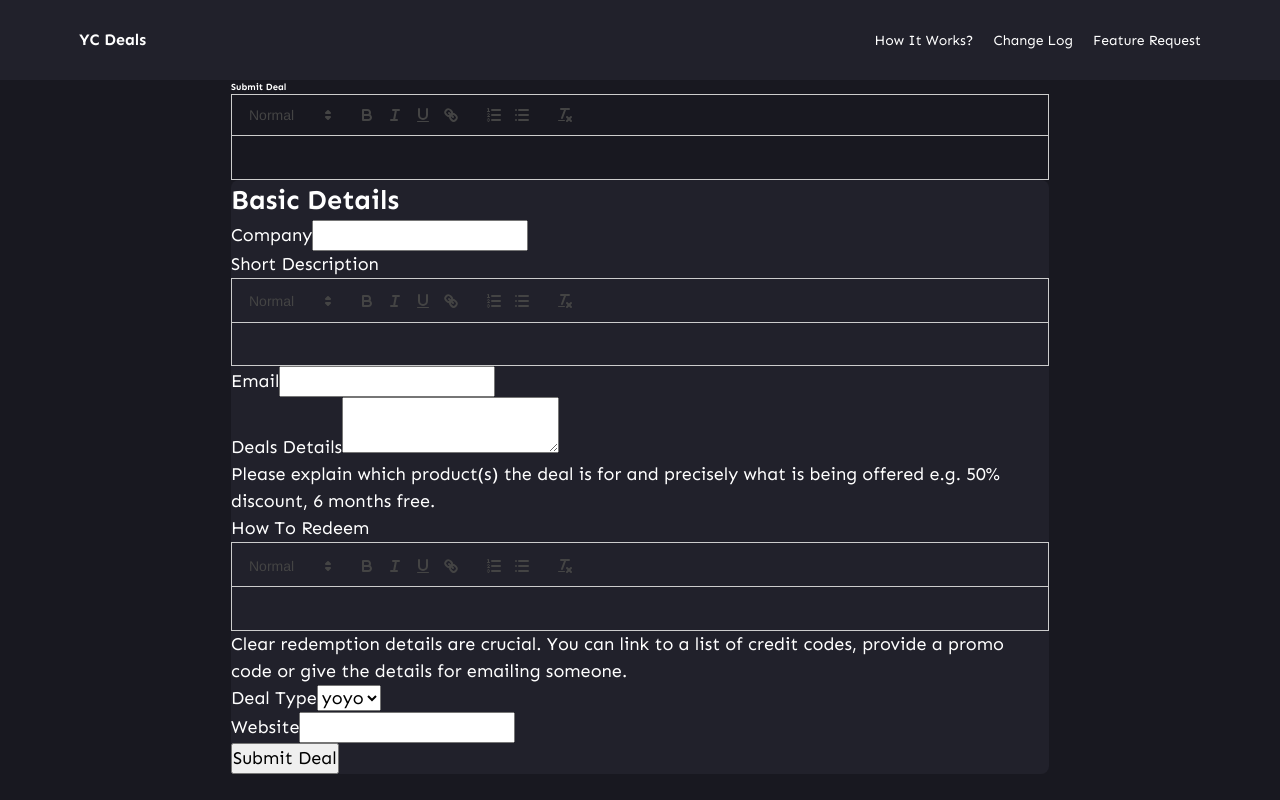
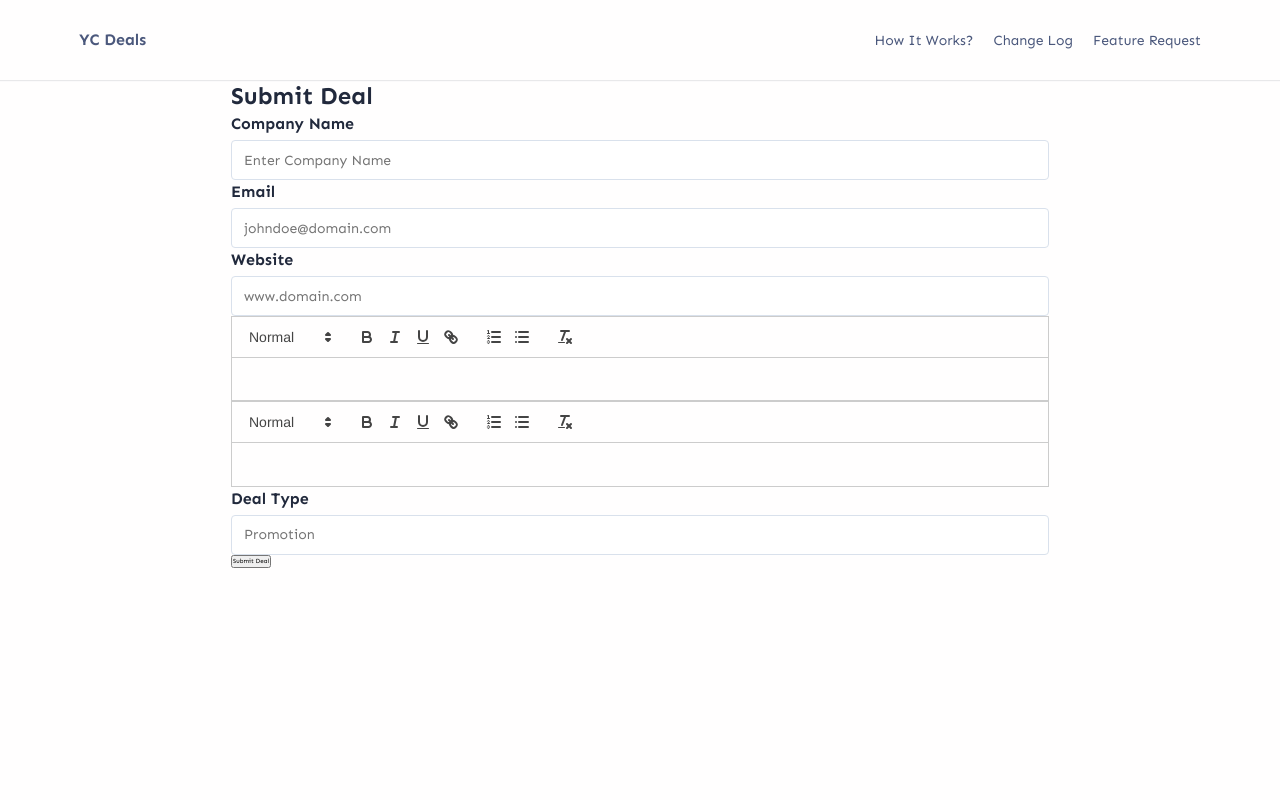
Before and after one commit to Koushith/YC-deals, a React (Create React App) app in the folder frontend/: page /submit-deal in a window 1280 px wide. Built offline with nearby package versions, Linux system fonts and the light colour scheme.

Commit message:
done with submit and list

```diff
--- a/frontend/src/components/common/nav-bar/nav-bar.styles.ts
+++ b/frontend/src/components/common/nav-bar/nav-bar.styles.ts
@@ -1,7 +1,9 @@
 import { styled } from "styled-components";
 
 export const NavbarContainer = styled.div`
-  background-color: #21212b;
+  background-color: #fffefe;
+  box-shadow: 0 0 1px 1px rgba(33, 41, 63, 0.1);
+  /* border: 1px solid #d9e1ec; */
   nav {
     height: 8rem;
     max-width: 1122px;
@@ -22,8 +24,12 @@ export const NavbarContainer = styled.div`
         text-decoration: none;
         font-size: 1.4rem;
         font-weight: 400;
-        color: #fff;
+        color: #4b587c;
         margin-left: 2rem;
+        transition: all 0.3s ease;
+        &:hover {
+          color: #ff6154;
+        }
       }
     }
   }
--- /dev/null
+++ b/frontend/src/components/deal-card/deal-card.component.tsx
@@ -0,0 +1,24 @@
+import { CardContainer } from "./deal-card.styles";
+
+export const DealCard = () => {
+  return (
+    <CardContainer>
+      <div className="left">
+        <img
+          src="https://ph-files.imgix.net/28555106-99db-4ebf-9cfd-13a65db9d2d6.png?auto=compress&codec=mozjpeg&cs=strip&auto=format&w=80&h=80&fit=crop&bg=0fff&dpr=1"
+          alt="company-logo"
+        />
+        <div className="deal-info">
+          <h2 className="deal-title">Free Credits worth xxxx</h2>
+          <p className="deal-shortdesc">
+            Lorem, ipsum dolor sit amet consectetur adipisicing elit. Corporis,
+            quod?
+          </p>
+          <p className="website">www.koushith.com</p>
+        </div>
+      </div>
+
+      <button>View Deal</button>
+    </CardContainer>
+  );
+};
--- /dev/null
+++ b/frontend/src/components/deal-card/deal-card.styles.ts
@@ -0,0 +1,52 @@
+import { styled } from "styled-components";
+
+export const CardContainer = styled.div`
+  display: flex;
+  align-items: center;
+  justify-content: space-between;
+  padding: 2rem;
+  border-radius: 4px;
+  &:hover {
+    background-color: #feede6;
+    background-image: linear-gradient(12deg, #fff 50%, hsla(0, 0%, 100%, 0));
+    -webkit-transition: background-color 0.3s ease-in;
+  }
+
+  .left {
+    display: flex;
+    gap: 2rem;
+    img {
+      width: 8rem;
+    }
+
+    .deal-title {
+      font-size: 1.8rem;
+      font-weight: 600;
+      color: #21293c;
+    }
+
+    .deal-shortdesc {
+      color: #4b587c;
+      font-size: 1.6rem;
+      font-weight: 400;
+      line-height: 24px;
+    }
+
+    .website {
+      font-size: 1.4rem;
+      font-weight: 200;
+      color: #4b587c;
+    }
+  }
+
+  button {
+    border: none;
+    background: #ff6154;
+    border-radius: 4px;
+    color: #fff;
+    font-size: 1.2rem;
+    padding: 0.8rem 1rem;
+    cursor: pointer;
+    font-weight: 400;
+  }
+`;
--- a/frontend/src/components/index.ts
+++ b/frontend/src/components/index.ts
@@ -3,3 +3,4 @@ export * from "./toaster/toaster.component";
 export * from "./qr-message/qr-message.component";
 
 export * from "./common";
+export * from "./deal-card/deal-card.component";
--- /dev/null
+++ b/frontend/src/components/primitives/index.ts
@@ -0,0 +1 @@
+export * from "./input/input.component";
--- /dev/null
+++ b/frontend/src/components/primitives/input/input.component.tsx
@@ -0,0 +1,26 @@
+import { StyledInput } from "./input.styles";
+
+interface InputComponentProps {
+  value?: string;
+  onChange?: () => void;
+  label?: string;
+  name?: string;
+  type?: string;
+  placeholder?: string;
+}
+
+export const Input = (props: InputComponentProps) => {
+  const { value, onChange, label, name, type, placeholder } = props;
+  return (
+    <StyledInput>
+      <label htmlFor={type}>{label}</label>
+      <input
+        type={type}
+        placeholder={placeholder}
+        name={name}
+        value={value}
+        onChange={onChange}
+      />
+    </StyledInput>
+  );
+};
--- /dev/null
+++ b/frontend/src/components/primitives/input/input.styles.ts
@@ -0,0 +1,28 @@
+import { styled } from "styled-components";
+
+export const StyledInput = styled.div`
+  display: flex;
+  flex-direction: column;
+
+  label {
+    font-size: 1.6rem;
+    color: #21293c;
+    font-weight: 600;
+  }
+
+  input {
+    outline: none;
+    border: 1px solid #d9e1ec;
+    border-radius: 4px;
+    height: 40px;
+    box-sizing: border-box;
+    width: 100%;
+    font-size: 1.4rem;
+    font-weight: 400;
+    line-height: 24px;
+    color: #21293c;
+    padding-left: 1.2rem;
+    background-color: #fff;
+    margin-top: 0.4rem;
+  }
+`;
--- a/frontend/src/index.css
+++ b/frontend/src/index.css
@@ -23,8 +23,8 @@ body {
   font-size: 62.5%;
 
   font-family: "Sen", sans-serif;
-  background-color: #181820;
-  color: #fff;
+  background-color: #fffefe;
+  color: #4b587c;
 }
 /*
   Typographic tweaks!
--- a/frontend/src/pages/home/home.page.tsx
+++ b/frontend/src/pages/home/home.page.tsx
@@ -1,7 +1,8 @@
 import { useEffect, useState } from "react";
-import { Header } from "../../components";
+import { DealCard, Header } from "../../components";
 import axios from "axios";
 import { useNavigate } from "react-router-dom";
+import { HomePageContainer, TitleContainer } from "./home.styles";
 
 export const HomePage = () => {
   const [deals, setDeals] = useState([]);
@@ -34,17 +35,33 @@ export const HomePage = () => {
   };
 
   return (
-    <>
-      {/* <Header /> */}
+    <HomePageContainer>
+      <TitleContainer>
+        <h1>Welcome to YC Deals</h1>
+        <p>
+          The place to Submit and discover new Deals for any YC Alum.{" "}
+          <span onClick={navigateToNewDeal}>Submit New Deal?</span>
+        </p>
+      </TitleContainer>
 
-      <div>
+      <div className="deals-container">
+        <DealCard />
+        <DealCard />
+        <DealCard />
+        <DealCard />
+        <DealCard />
+        <DealCard />
+        <DealCard />
+        <DealCard />
+      </div>
+
+      {/* <div>
         <h1>All Deals</h1>
 
         <button onClick={navigateToNewDeal}>Add New Deal</button>
 
         <div>{isLoading && <h1>Loading.......</h1>}</div>
 
-        {/* title, short desc , deal-type*/}
 
         {deals.map((deal: any) => (
           <div key={deal?.id}>
@@ -57,7 +74,7 @@ export const HomePage = () => {
             </button>
           </div>
         ))}
-      </div>
-    </>
+      </div> */}
+    </HomePageContainer>
   );
 };
--- /dev/null
+++ b/frontend/src/pages/home/home.styles.ts
@@ -0,0 +1,32 @@
+import { styled } from "styled-components";
+
+export const HomePageContainer = styled.section`
+  max-width: 90rem;
+  margin: 4rem auto;
+
+  .deals-container {
+    margin-top: 2rem;
+  }
+`;
+
+export const TitleContainer = styled.div`
+  margin-left: 2rem;
+  h1 {
+    font-size: 2.4rem;
+    font-weight: 600;
+    line-height: 3.2rem;
+    color: #21293c;
+  }
+
+  p {
+    font-size: 1.6rem;
+    font-weight: 400;
+    color: #4b587c;
+  }
+
+  span {
+    font-weight: 500;
+    color: #ff6154;
+    cursor: pointer;
+  }
+`;
--- a/frontend/src/pages/submit-deal/submit-deal.page.tsx
+++ b/frontend/src/pages/submit-deal/submit-deal.page.tsx
@@ -3,6 +3,7 @@ import { FormContainer, SubmitDealContainer } from "./submit-seal.styles";
 import axios from "axios";
 import ReactQuill from "react-quill";
 import "react-quill/dist/quill.snow.css";
+import { Input } from "../../components/primitives";
 
 const initialState = {
   company: "",
@@ -17,8 +18,8 @@ const initialState = {
 export const SubmitDeal = () => {
   const [formData, setFormData] = useState(initialState);
   const [dealSetaus, setDealStatus] = useState("");
-  const [value, setValue] = useState("");
-  const [shortDescription, setShortDescription] = useState("");
+
+  const [dealDetails, setDealDetails] = useState("");
   const [redeemDetails, setRedeemDetails] = useState("");
 
   const formChangeHandler = (e: any) => {
@@ -31,9 +32,9 @@ export const SubmitDeal = () => {
         "http://192.168.0.181:8000/deals/submit-deal",
         {
           companyName: formData.company,
-          shortDescription: shortDescription,
+          shortDescription: formData.shortDescription,
           email: formData.email,
-          dealsDetails: formData.dealDetails,
+          dealsDetails: dealDetails,
           redeemDetails: redeemDetails,
           dealType: formData.dealType,
           website: formData.website,
@@ -45,7 +46,7 @@ export const SubmitDeal = () => {
       if (res.status === 201) {
         //do something
         setDealStatus("Deal Submitted Successfully");
-        setShortDescription("");
+        setDealDetails("");
         setRedeemDetails("");
         setFormData(initialState);
       }
@@ -55,11 +56,33 @@ export const SubmitDeal = () => {
   };
   return (
     <SubmitDealContainer>
-      <h2>Submit Deal</h2>
-      <ReactQuill theme="snow" value={value} onChange={setValue} />
+      <h2 className="heading">Submit Deal</h2>
       <FormContainer>
         <div>
-          <h1>Basic Details</h1>
+          <Input label="Company Name" placeholder="Enter Company Name" />
+          <Input label="Email" placeholder="johndoe@domain.com" />
+          <Input label="Website" placeholder="www.domain.com" />
+        </div>
+
+        <div>
+          <ReactQuill
+            theme="snow"
+            value={dealDetails}
+            onChange={setDealDetails}
+          />
+
+          <ReactQuill
+            theme="snow"
+            value={redeemDetails}
+            onChange={setDealDetails}
+          />
+          <Input type="text" label="Deal Type" placeholder="Promotion" />
+        </div>
+
+        <button>Submit Deal</button>
+      </FormContainer>
+      {/* <FormContainer>
+        <div>
           <div>
             <div>
               <label htmlFor="title">Company</label>
@@ -68,20 +91,6 @@ export const SubmitDeal = () => {
                 name="company"
                 value={formData.company}
                 onChange={formChangeHandler}
-              />
-            </div>
-            <div>
-              <label htmlFor="title">Short Description</label>
-              {/* <input
-                type="text"
-                name="shortDescription"
-                value={formData.shortDescription}
-                onChange={formChangeHandler}
-              /> */}
-              <ReactQuill
-                theme="snow"
-                value={shortDescription}
-                onChange={setShortDescription}
               />
             </div>
             <div>
@@ -95,11 +104,30 @@ export const SubmitDeal = () => {
             </div>
 
             <div>
+              <label htmlFor="website">Website</label>
+              <input
+                type="website"
+                name="website"
+                value={formData.website}
+                onChange={formChangeHandler}
+              />
+            </div>
+            <div>
+              <label htmlFor="title">Short Description</label>
+              <input
+                value={formData.shortDescription}
+                name="shortDescription"
+                onChange={formChangeHandler}
+              />
+            </div>
+
+            <div>
               <label htmlFor="email">Deals Details</label>
-              <textarea
-                value={formData.dealDetails}
-                name="dealDetails"
-                onChange={formChangeHandler}
+
+              <ReactQuill
+                theme="snow"
+                value={shortDescription}
+                onChange={setShortDescription}
               />
 
               <p>
@@ -134,21 +162,12 @@ export const SubmitDeal = () => {
               </select>
             </div>
 
-            <div>
-              <label htmlFor="website">Website</label>
-              <input
-                type="website"
-                name="website"
-                value={formData.website}
-                onChange={formChangeHandler}
-              />
-            </div>
             <button onClick={submitHandler}>Submit Deal</button>
           </div>
 
           {dealSetaus.length > 0 && <h1>{dealSetaus}</h1>}
         </div>
-      </FormContainer>
+      </FormContainer> */}
     </SubmitDealContainer>
   );
 };
--- a/frontend/src/pages/submit-deal/submit-seal.styles.ts
+++ b/frontend/src/pages/submit-deal/submit-seal.styles.ts
@@ -3,11 +3,15 @@ import { styled } from "styled-components";
 export const SubmitDealContainer = styled.section`
   max-width: 818px;
   margin: 0 auto;
+
+  .heading {
+    font-size: 2.4rem;
+    font-weight: 600;
+    line-height: 3.2rem;
+    color: #21293c;
+  }
 `;
 
 export const FormContainer = styled.div`
-  background-color: #21212b;
-  border-radius: 0.8rem;
-
-  font-size: 18px;
+  border-radius: 4px;
 `;
```
